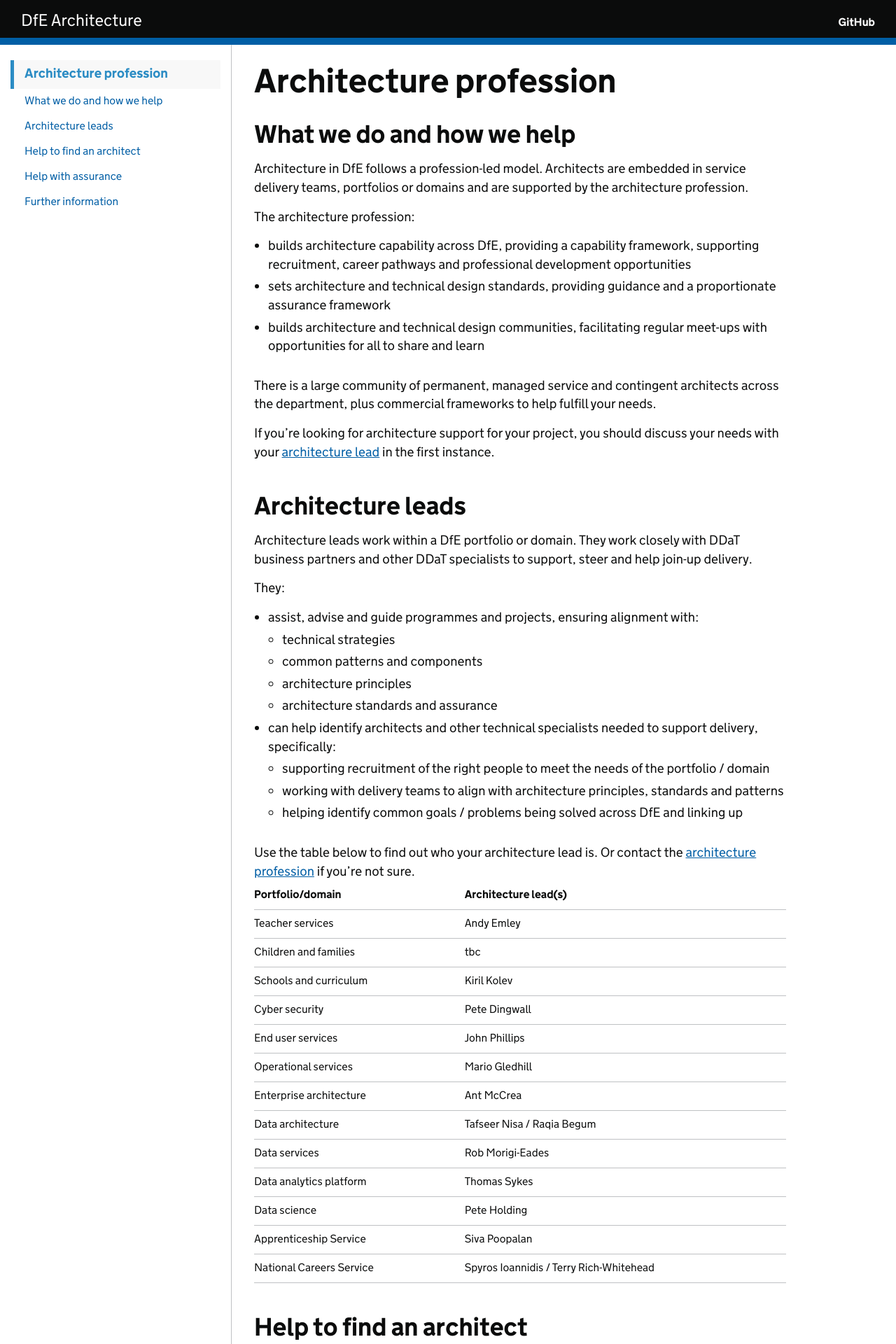
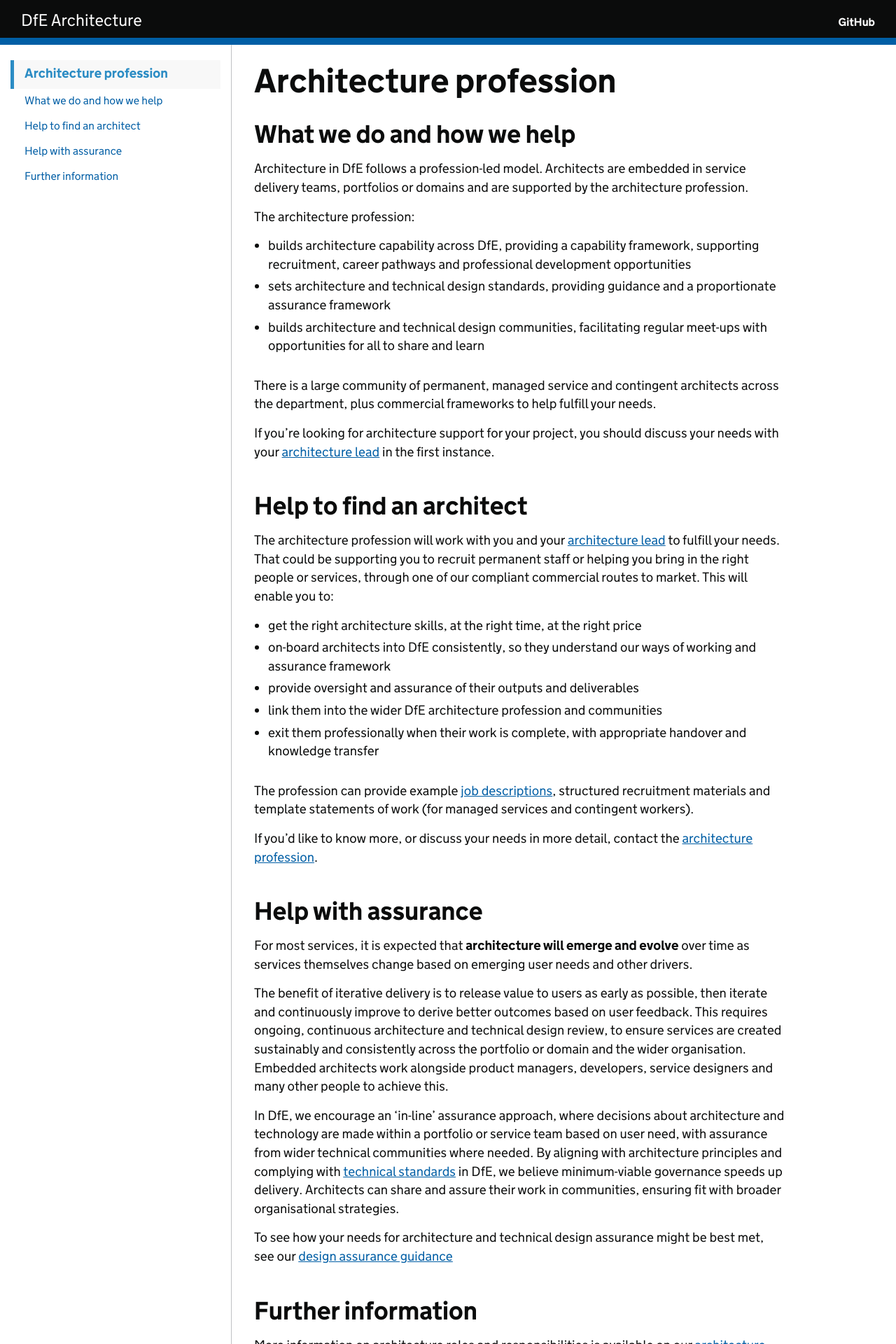
Before and after one commit to DFE-Digital/architecture, a Jekyll site: the page built from profession/architecture-profession.md, in a window 1280 px wide. Shown: the top 1920 px of the page at 70% size. Built offline with Jekyll 4.4.1, drawn with Linux system fonts in a browser that asks for light colours; our own code applies the rules of GitHub Pages for plain Markdown files; some of the changed text lies outside the part shown.

Commit message:
Leads update, content tweaks

```diff
--- a/profession/architecture-profession.md
+++ b/profession/architecture-profession.md
@@ -17,45 +17,11 @@ The architecture profession:
 
 There is a large community of permanent, managed service and contingent architects across the department, plus commercial frameworks to help fulfill your needs.
 
-If you're looking for architecture support for your project, you should discuss your needs with your [architecture lead](#architecture-leads) in the first instance.
-
-## Architecture leads
-
-Architecture leads work within a DfE portfolio or domain. They work closely with DDaT business partners and other DDaT specialists to support, steer and help join-up delivery.
-
-They:
-
-- assist, advise and guide programmes and projects, ensuring alignment with:
-  - technical strategies
-  - common patterns and components
-  - architecture principles
-  - architecture standards and assurance
-- can help identify architects and other technical specialists needed to support delivery, specifically:
-  - supporting recruitment of the right people to meet the needs of the portfolio / domain
-  - working with delivery teams to align with architecture principles, standards and patterns
-  - helping identify common goals / problems being solved across DfE and linking up
-
-Use the table below to find out who your architecture lead is. Or contact the [architecture profession](mailto:architecture.profession@education.gov.uk) if you're not sure.
-
-| Portfolio/domain | Architecture lead(s) |
-| - | - |
-| Teacher services | Andy Emley |
-| Children and families | tbc |
-| Schools and curriculum | Kiril Kolev |
-| Cyber security | Pete Dingwall |
-| End user services | John Phillips |
-| Operational services | Mario Gledhill |
-| Enterprise architecture | Ant McCrea |
-| Data architecture | Tafseer Nisa / Raqia Begum |
-| Data services | Rob Morigi-Eades |
-| Data analytics platform | Thomas Sykes |
-| Data science | Pete Holding |
-| Apprenticeship Service | Siva Poopalan |
-| National Careers Service | Spyros Ioannidis / Terry Rich-Whitehead |
+If you're looking for architecture support for your project, you should discuss your needs with your [architecture lead](architecture-leads.md) in the first instance.
 
 ## Help to find an architect
 
-The architecture profession will work with you and your architecture lead to fulfill your needs. That could be supporting you to recruit permanent staff or helping you bring in the right people or services, through one of our compliant commercial routes to market. This will enable you to:
+The architecture profession will work with you and your [architecture lead](architecture-leads.md) to fulfill your needs. That could be supporting you to recruit permanent staff or helping you bring in the right people or services, through one of our compliant commercial routes to market. This will enable you to:
 
 - get the right architecture skills, at the right time, at the right price
 - on-board architects into DfE consistently, so they understand our ways of working and assurance framework
@@ -73,9 +39,9 @@ For most services, it is expected that **architecture will emerge and evolve** o
 
 The benefit of iterative delivery is to release value to users as early as possible, then iterate and continuously improve to derive better outcomes based on user feedback. This requires ongoing, continuous architecture and technical design review, to ensure services are created sustainably and consistently across the portfolio or domain and the wider organisation. Embedded architects work alongside product managers, developers, service designers and many other people to achieve this.
 
-In DfE, we encourage an 'in-line' assurance approach, where decisions about architecture and technology are made within a portfolio or service team based on user need, with assurance from wider technical communities where needed. By aligning with architecture principles and standards in DfE, we believe minimum-viable governance speeds up delivery. Architects can share and assure their work in communities, ensuring fit with broader organisational strategies.
+In DfE, we encourage an 'in-line' assurance approach, where decisions about architecture and technology are made within a portfolio or service team based on user need, with assurance from wider technical communities where needed. By aligning with architecture principles and complying with [technical standards](../../standards/technical-standards/) in DfE, we believe minimum-viable governance speeds up delivery. Architects can share and assure their work in communities, ensuring fit with broader organisational strategies.
 
-To see how your needs for architecture and technical design assurance might be best met, see our [design assurance guidance](../../assurance/design-assurance/)
+To see how your needs for architecture and technical design assurance might be best met, see our [design assurance guidance](../../governance/technical-governance/)
 
 ## Further information
 
```
Also changed, not shown: governance/technical-governance.md (+1 -3 lines), profession/architecture-leads.md (added, +38 -0 lines).
